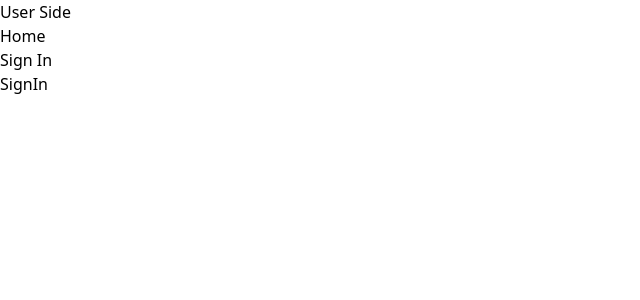
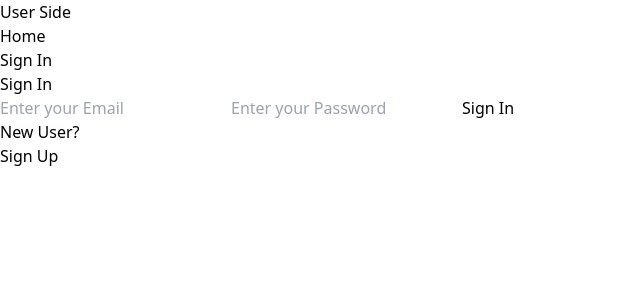
Before and after one commit to AfsalRHM/user-management-redux, a React (Vite) app in the folder client/: page /sign-in in a window 1280 px wide. Shown: the top 300 px of the page, without its empty margins (0-640 px from the left). Built offline with nearby package versions, Linux system fonts and the light colour scheme.

Commit message:
Completed Sign in Functionality

```diff
--- a/client/src/pages/SignIn.jsx
+++ b/client/src/pages/SignIn.jsx
@@ -1,11 +1,79 @@
-import React from 'react'
+import React, { useState } from "react";
+import { Link, useNavigate } from "react-router-dom";
 
 function SignIn() {
+  const navigate = useNavigate();
+
+  const [formData, setFormData] = useState({});
+
+  const [error, setError] = useState(null);
+  const [loading, setLoading] = useState(false);
+
+  const handleChange = (e) => {
+    setFormData({ ...formData, [e.target.id]: e.target.value });
+  };
+
+  const handleSubmit = async (e) => {
+    e.preventDefault();
+    try {
+      setLoading(true);
+      setError(false);
+      const res = await fetch("/api/auth/sign-in", {
+        method: "POST",
+        headers: {
+          "Content-Type": "application/json",
+        },
+        body: JSON.stringify(formData),
+      });
+      const data = await res.json();
+      setLoading(false);
+      if (data.success === false) {
+        setError(true);
+        return;
+      }
+      navigate("/");
+    } catch (error) {
+      setLoading(false);
+      setError(true);
+    }
+  };
+
   return (
-    <div>
-      SignIn
+    <div className="p-3 max-w-lg mx-auto">
+      <h1 className="text-3xl text-center font-bold my-7 underline">Sign In</h1>
+      <form className="flex flex-col gap-4" onSubmit={handleSubmit}>
+        <input
+          type="text"
+          id="Email"
+          placeholder="Enter your Email"
+          className="bg-slate-100 p-3 rounded-lg"
+          onChange={handleChange}
+        />
+        <input
+          type="text"
+          id="Password"
+          placeholder="Enter your Password"
+          className="bg-slate-100 p-3 rounded-lg"
+          onChange={handleChange}
+        />
+        <button
+          disabled={loading}
+          className="bg-slate-700 text-white p-3 rounded-lg uppercase hover:opacity-95 disabled:opacity-80"
+        >
+          {loading ? "loading..." : "Sign In"}
+        </button>
+      </form>
+      <div className="flex gap-2 mt-5">
+        <p>New User?</p>
+        <Link to="/sign-up">
+          <span className="text-blue-500 font-semibold transition duration:0 hover:duration-1000 hover:underline">
+            Sign Up
+          </span>
+        </Link>
+      </div>
+      <p className="text-red-700 mt-5">{error && "Something is Wrong."}</p>
     </div>
-  )
+  );
 }
 
-export default SignIn
+export default SignIn;
--- a/client/src/pages/SignUp.jsx
+++ b/client/src/pages/SignUp.jsx
@@ -1,7 +1,9 @@
 import React, { useState } from "react";
-import { Link } from "react-router-dom";
+import { Link, useNavigate } from "react-router-dom";
 
 function SignUp() {
+  const navigate = useNavigate();
+
   const [formData, setFormData] = useState({});
 
   const [error, setError] = useState(null);
@@ -27,8 +29,9 @@
       setLoading(false);
       if (data.success === false) {
         setError(true);
-        return
+        return;
       }
+      navigate("/sign-in");
     } catch (error) {
       setLoading(false);
       setError(true);
@@ -60,7 +63,10 @@
           className="bg-slate-100 p-3 rounded-lg"
           onChange={handleChange}
         />
-        <button disabled={loading} className="bg-slate-700 text-white p-3 rounded-lg uppercase hover:opacity-95 disabled:opacity-80">
+        <button
+          disabled={loading}
+          className="bg-slate-700 text-white p-3 rounded-lg uppercase hover:opacity-95 disabled:opacity-80"
+        >
           {loading ? "loading..." : "Sign Up"}
         </button>
       </form>
@@ -72,7 +78,7 @@
           </span>
         </Link>
       </div>
-      <p className="text-red-700 mt-5">{error && 'Something is Wrong.'}</p>
+      <p className="text-red-700 mt-5">{error && "Something is Wrong."}</p>
     </div>
   );
 }
```
